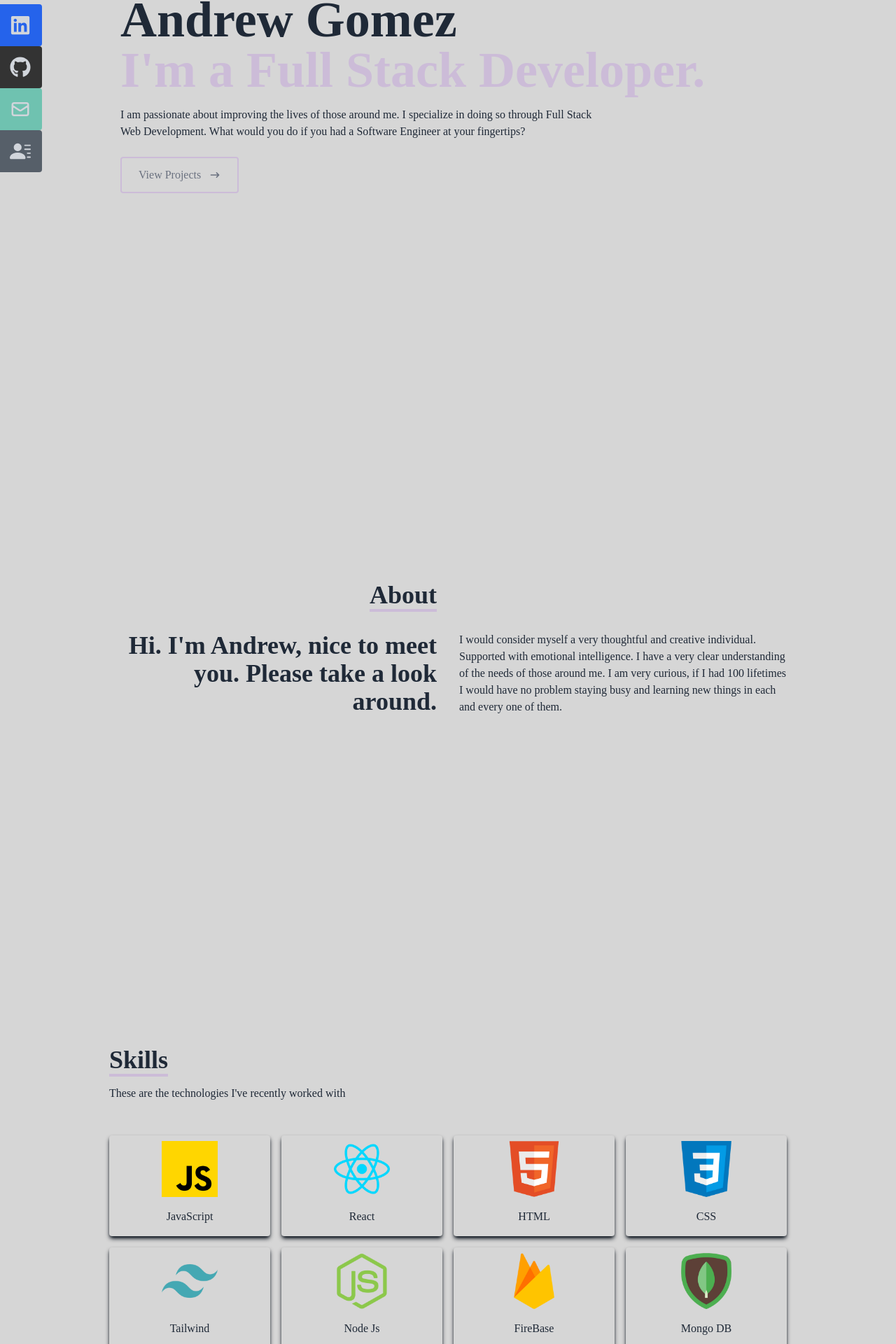
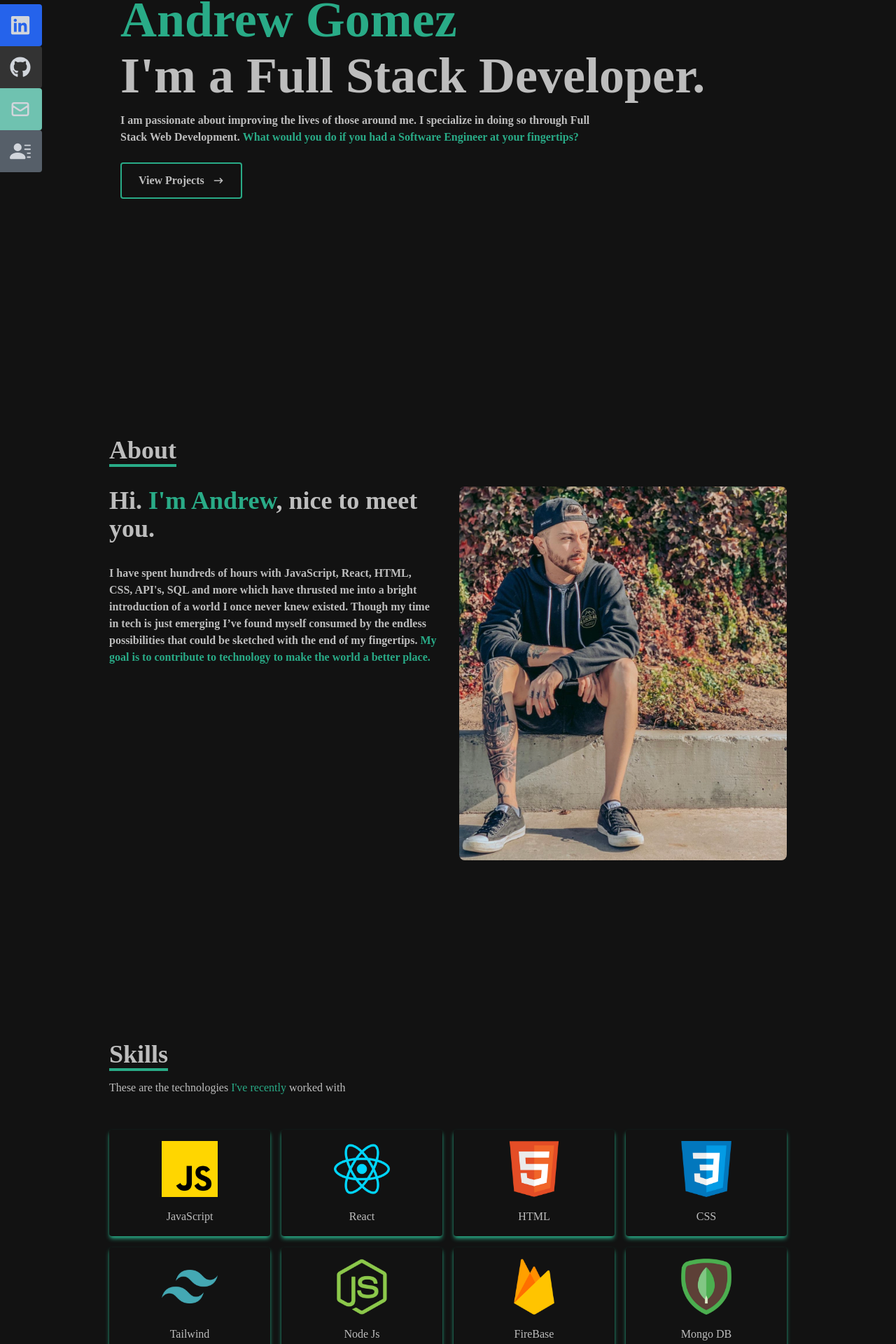
Before and after one commit to andrewgomez1992/portfolio-react, a React (Create React App) app: page / in a window 1280 px wide. Shown: the part 274-2194 px from the top of the page at 70% size. Built offline with nearby package versions, Linux system fonts and the light colour scheme; the HTML template or start-up script is replaced by a standard one.

Commit message:
style updated and picture added

```diff
--- a/src/components/About.jsx
+++ b/src/components/About.jsx
@@ -3,26 +3,30 @@ import DREW from '../assets/drew.jpg'
 
 const About = () => {
   return (
-    <div id='about' href='#about' name='about' className='w-full h-screen bg-[#d6d6d6] text-gray-800'>
+    <div id='about' href='#about' name='about' className='w-full h-screen bg-[#121212] text-[#BDBDBD]'>
         <div className='flex flex-col justify-center items-center w-full h-full'>
             <div className='max-w-[1000px] w-full grid grid-cols-2 gap-8'>
-                <div className='sm:text-right pb-8 pl-4'>
-                    <p className='text-4xl font-bold inline border-b-4 border-[#ccbcd8]'>About</p>
+                <div className='sm:text-left pb-8 pl-4'>
+                    <p className='text-4xl font-bold inline border-b-4 border-[#29AB87]'>About</p>
                 </div>
                 <div>
 
                 </div>
                 </div>
                 <div className='max-w-[1000px] w-full grid sm:grid-cols-2 gap-8 px-4'>
-                    <div className='sm:text-right text-4xl font-bold '>
-                        <p>Hi. I'm Andrew, nice to meet you. Please take a look around.</p>
+                    <div>
+                        <p className='sm:text-left text-4xl font-bold'>Hi. <span className='text-[#29AB87]'>I'm Andrew</span>, nice to meet you.</p>
+                        <p className='pt-8 font-semibold'>I have spent hundreds of hours
+                             with JavaScript, React, HTML, CSS, API's, SQL and more which have
+                             thrusted me into a bright introduction of a world I once never knew
+                             existed. Though my time in tech is just emerging I’ve found myself
+                             consumed by the endless possibilities that could be sketched with the
+                             end of my fingertips. <span className='text-[#29AB87]'>My goal is to contribute to technology to make
+                             the world a better place.</span>
+                        </p>
                     </div>
                     <div>
-                        <p>I would consider myself a very thoughtful and creative individual.
-        Supported with emotional intelligence. I have a very clear understanding
-        of the needs of those around me. I am very curious, if I had 100 lifetimes
-        I would have no problem staying busy and learning new things in each and every one of them.
-                        </p>
+                        <img className="rounded-lg " src={DREW} alt="picture of me sitting down" />
                     </div>
                 </div>
             </div>
--- a/src/components/Contact.jsx
+++ b/src/components/Contact.jsx
@@ -1,17 +1,21 @@
 import React from 'react'
+
+// text-[#29AB87]
+// text-[#BDBDBD]
+// bg-[#121212]
 
 const Contact = () => {
   return (
-    <div id='contact' name='contact' className='w-full h-screen bg-[#d6d6d6] flex justify-center items-center p-4'>
+    <div id='contact' name='contact' className='w-full h-screen bg-[#121212] flex justify-center items-center p-4'>
         <form method='POST' action="https://getform.io/f/407b4886-1beb-4682-84ad-41ddf78303a0" className='flex flex-col max-w[600px] w-100'>
             <div className=''>
-                <p className='text-4xl font-bold inline border-b-4 border-[#ccbcd8] text-gray-800'>Contact</p>
-                <p className='text-gray-300 py-4'>Submit the form below or shoot me an email - drewgomez209@gmail.com</p>
+                <p className='text-4xl font-bold inline border-b-4 border-[#29AB87] text-[#BDBDBD]'>Contact</p>
+                <p className='text-gray-300 py-4'>Submit the form below or <span className='text-[#29AB87]'>shoot me an email</span> - drewgomez209@gmail.com</p>
             </div>
             <input className='bg-[#eae8e8] p-2 rounded' type="text" placeholder='Name' name='name' />
             <input className='my-4 p-2 bg-[#eae8e8] rounded' type="email" placeholder='Email' name='name' />
             <textarea className='bg-[#eae8e8] p-2 rounded' placeholder='Message' name="message" rows="10"></textarea>
-            <button className='text-gray-800 border-2 border-[#ccbcd8] hover:bg-[#ccbcd8] hover:border-[#ccbcd8] px-4 py-3 my-8 mx-auto flex items-center rounded'>Let's join forces</button>
+            <button className='text-[#BDBDBD] border-2 border-[#29AB87] hover:bg-[#29AB87] hover:border-[#29AB87] hover:text-white px-4 py-3 my-8 mx-auto flex items-center rounded'>Let's join forces</button>
         </form>
     </div>
   )
--- a/src/components/Home.jsx
+++ b/src/components/Home.jsx
@@ -8,18 +8,17 @@ const Home = () => {
   const githubURL = 'https://github.com/andrewgomez1992'
 
   return (
-    <div id='home' className='w-full h-screen bg-[#d6d6d6]'>
-
+    <div id='home' className='w-full h-screen bg-[#121212]'>
         {/** Container */}
         <div className='max-w-[1000px] mx-auto px-8 flex flex-col justify-center h-full'>
-            <p className='text-[#b8a2c9]'>Hi, my name is</p>
-            <h1 className='text-4xl sm:text-7xl font-bold text-gray-800'>Andrew Gomez</h1>
-            <h2 className='text-4xl sm:text-7xl font-bold text-[#ccbcd8]'>I'm a Full Stack Developer.</h2>
-            <p className='text-gray-800 py-4 max-w-[700px]'>I am passionate about improving the lives of those around me. I specialize in
-                        doing so through Full Stack Web Development. What would you do if you had a Software Engineer
-                        at your fingertips?</p>
+            <p className='text-[#BDBDBD] font-semibold'>Hi, my name is</p>
+            <h1 className='pb-2 pt-2 text-4xl sm:text-7xl font-bold text-[#29AB87]'>Andrew Gomez</h1>
+            <h2 className='text-4xl sm:text-7xl font-bold text-[#BDBDBD]'>I'm a Full Stack Developer.</h2>
+            <p className='text-[#BDBDBD] py-4 max-w-[700px] font-semibold'>I am passionate about improving the lives of those around me. I specialize in
+                        doing so through Full Stack Web Development. <span className='text-[#29AB87] font-bold'>What would you do if you had a Software Engineer
+                        at your fingertips?</span></p>
             <div>
-                <button className='text-gray-500 group border-2 rounded px-6 py-3 my-2 flex items-center border-[#ccbcd8] hover:bg-[#ccbcd8] hover:border-[#ccbcd8]'>View Projects
+                <button className='text-[#BDBDBD] font-bold group border-2 rounded px-6 py-3 my-2 flex items-center border-[#29AB87] hover:bg-[#29AB87] hover:border-[#29AB87] hover:text-white'>View Projects
                     <span className='group-hover:rotate-90 duration-300'>
                     <HiArrowNarrowRight className='ml-3'/>
                     </span>
--- a/src/components/Skills.jsx
+++ b/src/components/Skills.jsx
@@ -12,45 +12,45 @@ import Mongo from '../assets/mongo.png'
 
 const Skills = () => {
   return (
-    <div id='skills' name='skills' className='w-full h-screen bg-[#d6d6d6] text-gray-800'>
+    <div id='skills' name='skills' className='w-full h-screen bg-[#121212] text-[#BDBDBD]'>
         {/** Container */}
         <div className='max-w-[1000px] mx-auto p-4 flex flex-col justify-center w-full h-full'>
             <div>
-                <p className='text-4xl font-bold inline border-b-4 border-[#ccbcd8]'>Skills</p>
-                <p className='py-4'>These are the technologies I've recently worked with</p>
+                <p className='text-4xl font-bold inline border-b-4 border-[#29AB87]'>Skills</p>
+                <p className='py-4'>These are the technologies <span className='text-[#29AB87]'>I've recently</span> worked with</p>
             </div>
 
             <div className='w-full grid grid-cols-2 sm:grid-cols-4 gap-4 text-center py-8'>
-                <div className='shadow-md shadow-[#040c16] hover:scale-110 duration-500 rounded pt-2'>
-                    <img className='w-20 mx-auto' src={JavaScript} alt="JavaScript icon" />
+                <div className='shadow-md shadow-[#29AB87] hover:scale-110 duration-500 rounded pt-2'>
+                    <img className='w-20 mx-auto pt-2' src={JavaScript} alt="JavaScript icon" />
                     <p className='my-4'>JavaScript</p>
                 </div>
-                <div className='shadow-md shadow-[#040c16] hover:scale-110 duration-500 rounded pt-2'>
-                    <img className='w-20 mx-auto' src={ReactImg} alt="React icon" />
+                <div className='shadow-md shadow-[#29AB87] hover:scale-110 duration-500 rounded pt-2'>
+                    <img className='w-20 mx-auto pt-2' src={ReactImg} alt="React icon" />
                     <p className='my-4'>React</p>
                 </div>
-                <div className='shadow-md shadow-[#040c16] hover:scale-110 duration-500 rounded pt-2'>
-                    <img className='w-20 mx-auto' src={HTML} alt="HTML icon" />
+                <div className='shadow-md shadow-[#29AB87] hover:scale-110 duration-500 rounded pt-2'>
+                    <img className='w-20 mx-auto pt-2' src={HTML} alt="HTML icon" />
                     <p className='my-4'>HTML</p>
                 </div>
-                <div className='shadow-md shadow-[#040c16] hover:scale-110 duration-500 rounded pt-2'>
-                    <img className='w-20 mx-auto' src={CSS} alt="CSS icon" />
+                <div className='shadow-md shadow-[#29AB87] hover:scale-110 duration-500 rounded pt-2'>
+                    <img className='w-20 mx-auto pt-2' src={CSS} alt="CSS icon" />
                     <p className='my-4'>CSS</p>
                 </div>
-                <div className='shadow-md shadow-[#040c16] hover:scale-110 duration-500 rounded pt-2'>
-                    <img className='w-20 mx-auto' src={Tailwind} alt="Tailwind icon" />
+                <div className='shadow-md shadow-[#29AB87] hover:scale-110 duration-500 rounded pt-2'>
+                    <img className='w-20 mx-auto pt-2' src={Tailwind} alt="Tailwind icon" />
                     <p className='my-4'>Tailwind</p>
                 </div>
-                <div className='shadow-md shadow-[#040c16] hover:scale-110 duration-500 rounded pt-2'>
-                    <img className='w-20 mx-auto' src={Node} alt="Github icon" />
+                <div className='shadow-md shadow-[#29AB87] hover:scale-110 duration-500 rounded pt-2'>
+                    <img className='w-20 mx-auto pt-2' src={Node} alt="Github icon" />
                     <p className='my-4'>Node Js</p>
                 </div>
-                <div className='shadow-md shadow-[#040c16] hover:scale-110 duration-500 rounded pt-2'>
-                    <img className='w-20 mx-auto' src={FireBase} alt="Mongo icon" />
+                <div className='shadow-md shadow-[#29AB87] hover:scale-110 duration-500 rounded pt-2'>
+                    <img className='w-20 mx-auto pt-2' src={FireBase} alt="Mongo icon" />
                     <p className='my-4'>FireBase</p>
                 </div>
-                <div className='shadow-md shadow-[#040c16] hover:scale-110 duration-500 rounded pt-2'>
-                    <img className='w-20 mx-auto' src={Mongo} alt="FireBase icon" />
+                <div className='shadow-md shadow-[#29AB87] hover:scale-110 duration-500 rounded pt-2'>
+                    <img className='w-20 mx-auto pt-2' src={Mongo} alt="FireBase icon" />
                     <p className='my-4'>Mongo DB</p>
                 </div>
             </div>
--- a/src/index.css
+++ b/src/index.css
@@ -27,3 +27,7 @@
         hsla(242, 74%, 61%, 0.8)
     )!important;
 }
+
+body {
+    background: #121212;
+}
```
Also changed, not shown: src/components/Navbar.jsx (+9 -9 lines), src/components/Work.jsx (+6 -6 lines), 1 other file (tests, documents, lock files or other folders).
